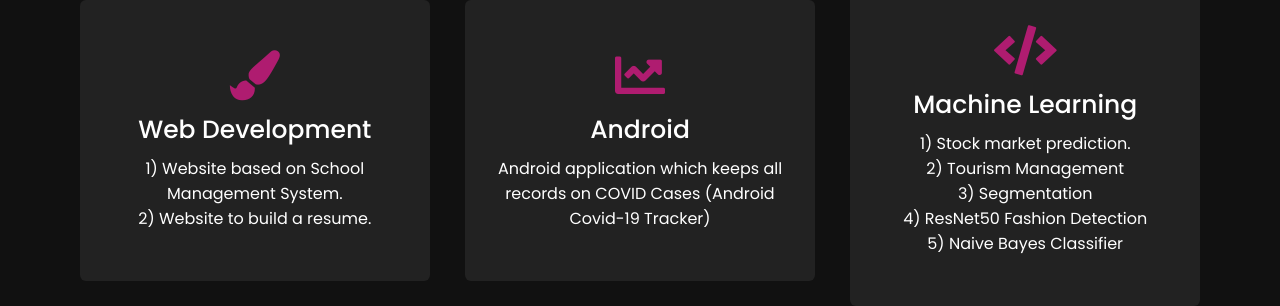
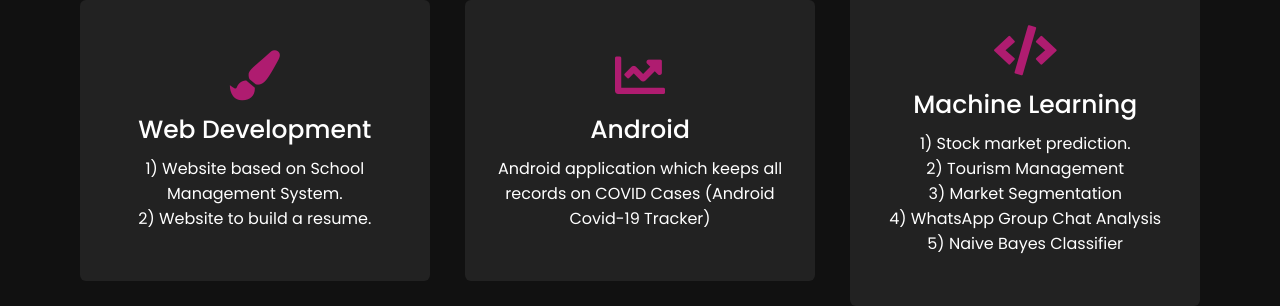
Before and after one commit to DataExplorerX/DataExplorerX.github.io, a plain HTML site: page index.html in a window 1280 px wide. Shown: the part 2530-2836 px from the top of the page. Drawn offline with nearby package versions, Linux system fonts and the light colour scheme.

Commit message:
Update index.html

```diff
--- a/index.html
+++ b/index.html
@@ -151,7 +151,7 @@
                                 <div class="box">
                                     <i class="fas fa-code"></i>
                                     <div class="text">Machine Learning</div>
-                                    <p>1) Stock market prediction.<br>2) Tourism Management<br>3) Segmentation<br>4) ResNet50 Fashion Detection<br>5) Naive Bayes Classifier</p>
+                                    <p>1) Stock market prediction.<br>2) Tourism Management<br>3) Market Segmentation<br>4) WhatsApp Group Chat Analysis<br>5) Naive Bayes Classifier</p>
                                 </div>
                             </div>
                         </div>
```
